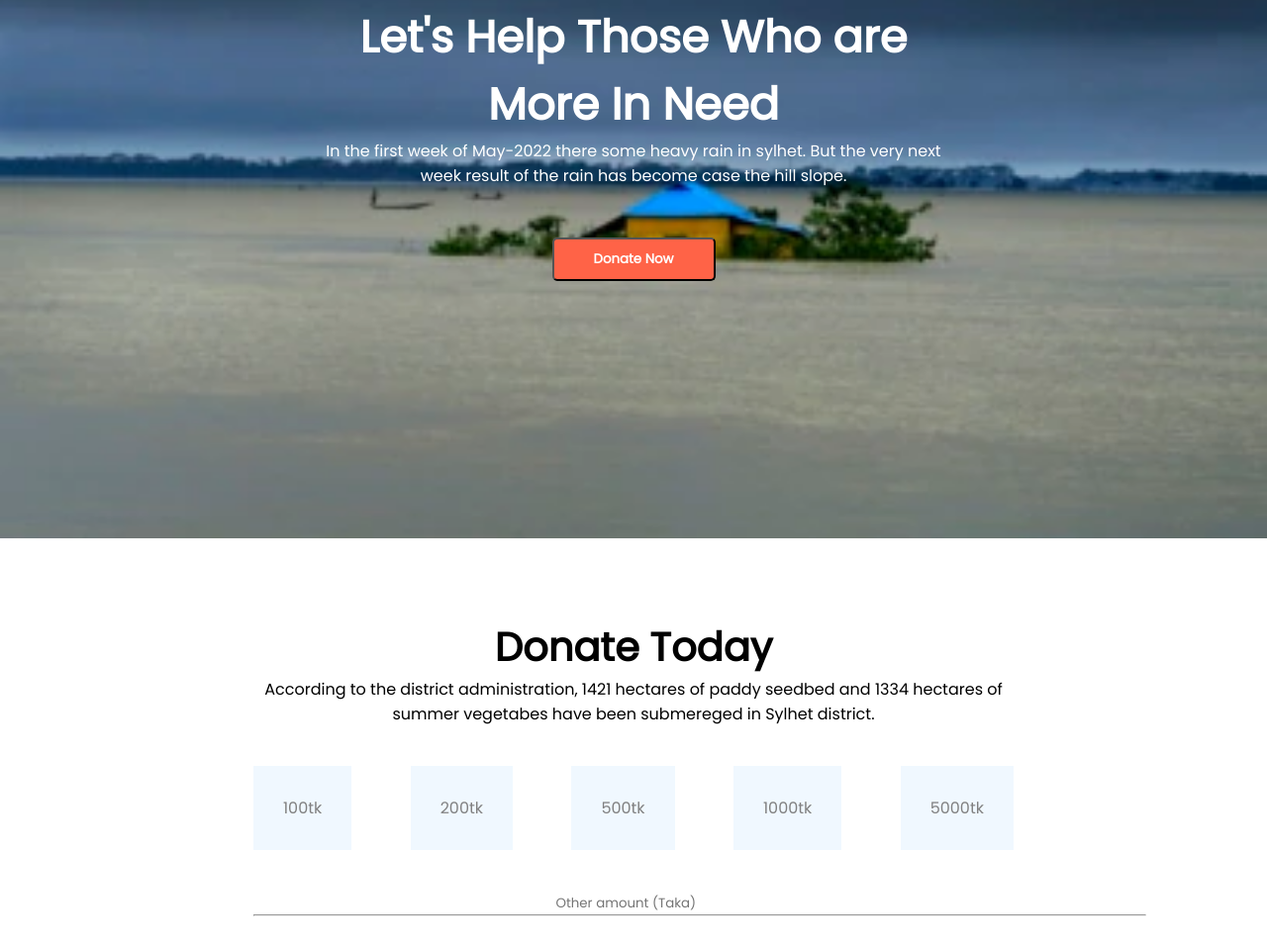
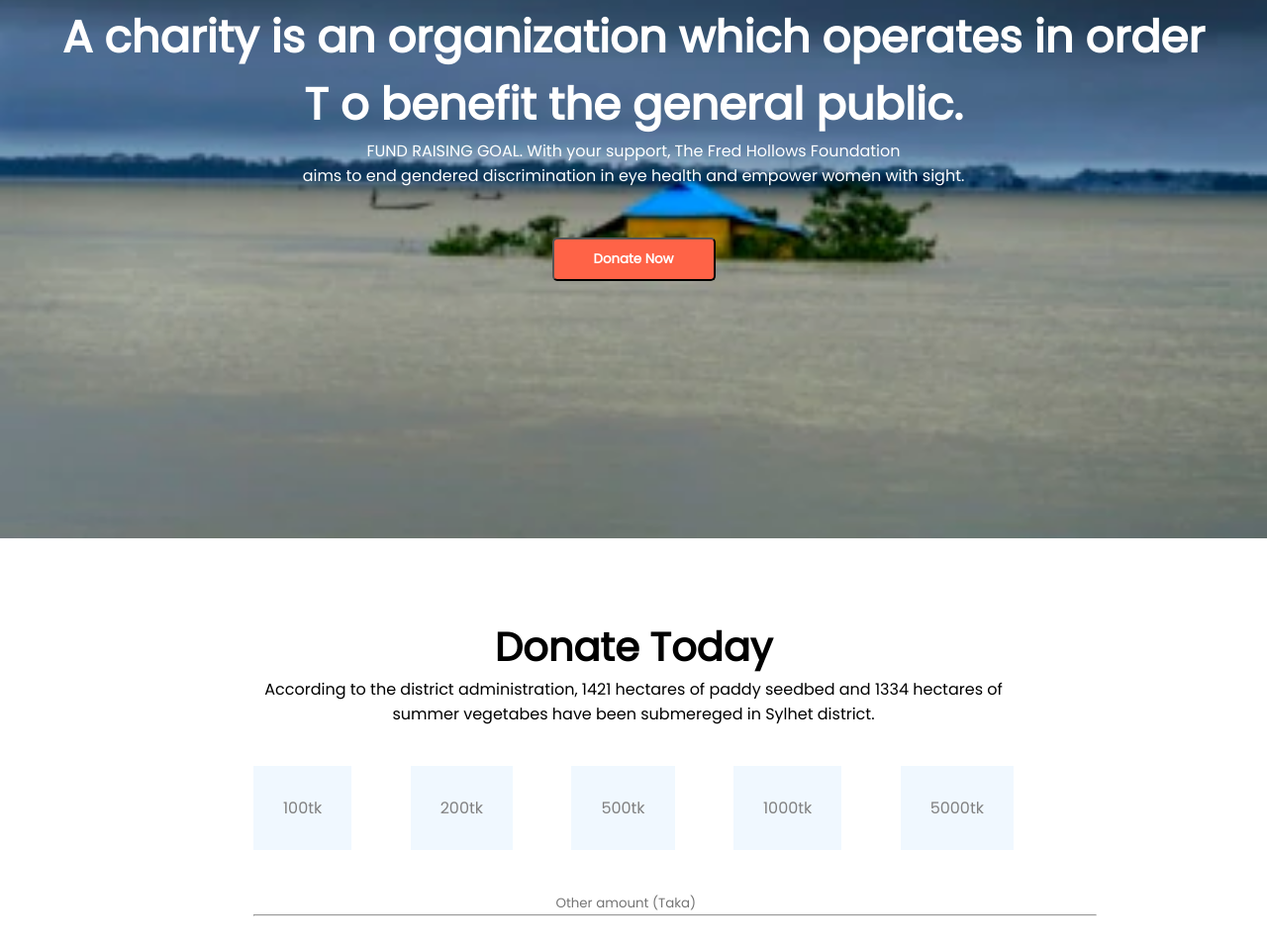
Before and after one commit to rasel497/Donate-Today-Site, a plain HTML site: page index.html in a window 1280 px wide. Shown: the part 256-1212 px from the top of the page at 99% size. Drawn offline with Linux system fonts and the light colour scheme.

Commit message:
checking

```diff
--- a/index.html
+++ b/index.html
@@ -18,10 +18,11 @@
         <div class="container">
 
             <div class="centered">
-                <h1 class="texth">Let's Help Those Who are <br> More In Need</h1>
-                <p class="textp">In the first week of May-2022 there some heavy rain in sylhet. But the very next <br>
-                    week
-                    result of the rain has become case the hill slope.</p>
+                <h1 class="texth">A charity is an organization which operates in order <br> T o benefit the general
+                    public.</h1>
+                <p class="textp">FUND RAISING GOAL. With your support, The Fred Hollows Foundation <br> aims to end
+                    gendered
+                    discrimination in eye health and empower women with sight.</p>
 
                 <button class="button">Donate Now</button>
             </div>
@@ -121,8 +122,6 @@
 
 
 
-
-
     <section class="top-banner flexible-container">
         <div class="half-width">
             <h1 class="h1-tag">Emergency Relief for Flood Victims.</h1>
@@ -187,12 +186,16 @@
 
     </section>
 
+
+
+
+
 </body>
 
 <footer>
     <div class="foter">
-        <h1>Be Humble</h1>
-        <p class="tagp">I'm going do it.</p>
+        <h1>Be Happy</h1>
+        <p class="tagp">Work Hard, Make Easy!</p>
     </div>
 
 </footer>
--- a/style.css
+++ b/style.css
@@ -75,7 +75,7 @@ input {
 }
 
 hr {
-    width: 900px;
+    width: 850px;
     align-items: center;
     margin-left: 20%;
     position: absolute;
```
